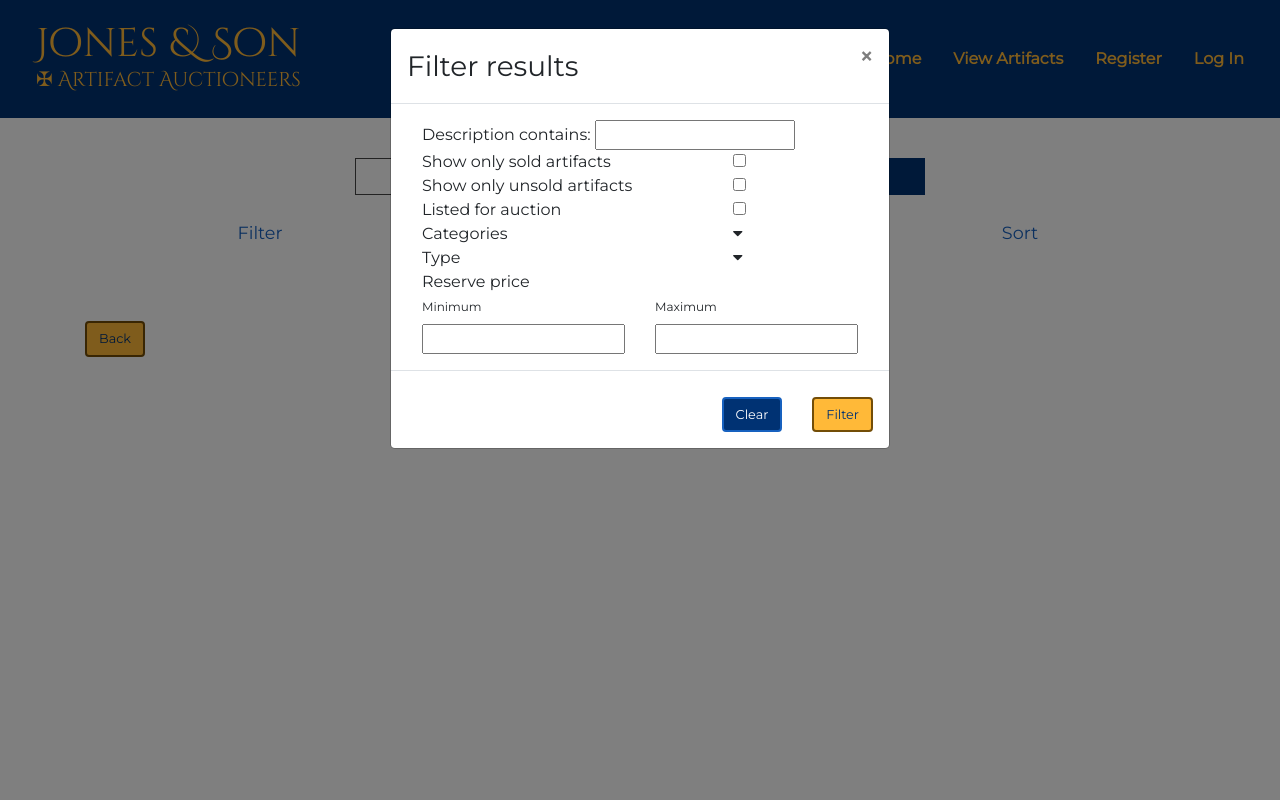
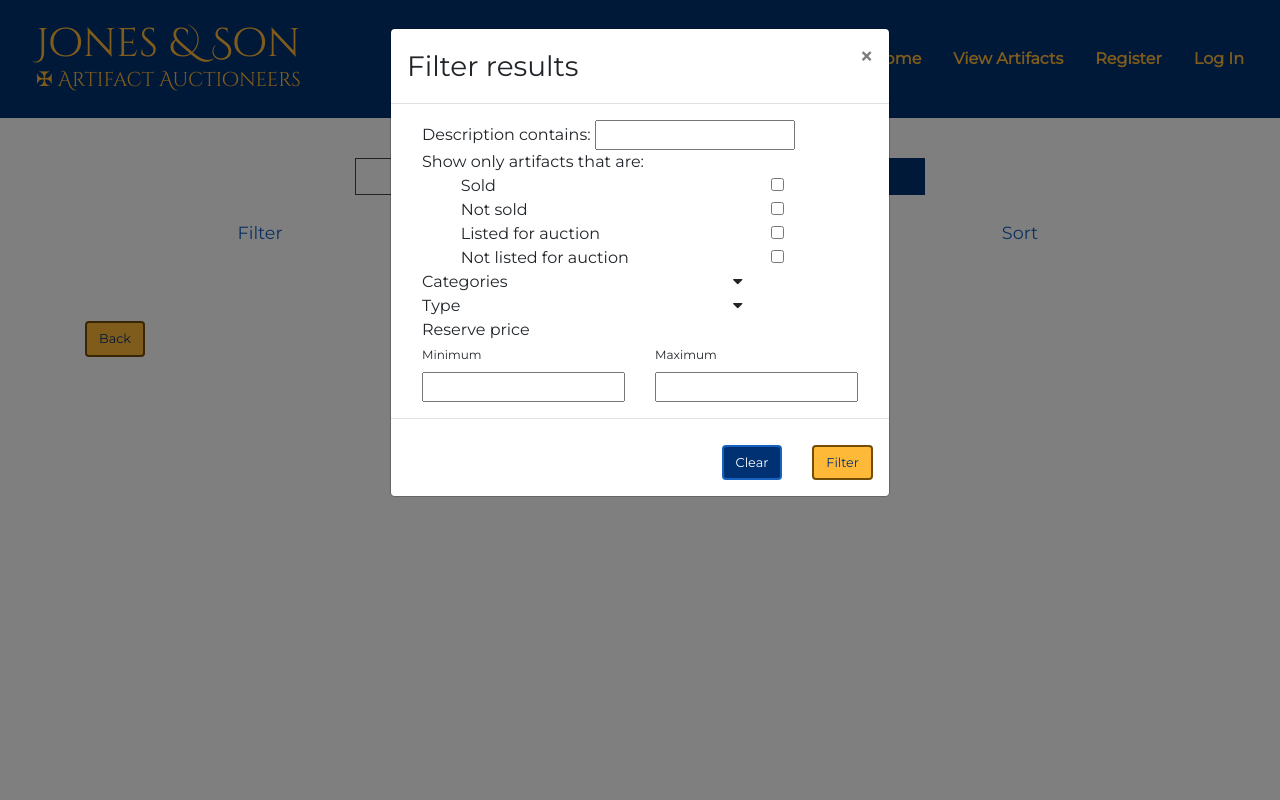
Before and after one commit to Shilldon/artifact-auction, a Django app: page /artifacts/list/1 in a window 1280 px wide, after a click on "Filter". Run offline with Django 3.2, Linux system fonts and the light colour scheme; data that the repository does not hold is empty; some libraries are stand-ins or nearby versions.

Commit message:
changed search functionality re: sold/not sold, in auction/not in auction, imprpoved form and efficiency of jquery

```diff
--- a/artifacts/templates/artifacts.html
+++ b/artifacts/templates/artifacts.html
@@ -160,7 +160,7 @@
 <!-- filter search Modal -->
 <div class="modal fade" id="filterModal" tabindex="-1" role="dialog">
     <div class="modal-dialog modal-dialog-scrollable" role="document">
-                <form method="POST">
+        <form method="POST">
         <div class="modal-content">
             <div class="modal-header">
                 <h5 class="modal-title">Filter results</h5>
@@ -172,7 +172,7 @@
                 {% csrf_token %}
                 {{ search_form.name.as_hidden }}
                 {{ search_form.sort_by.as_hidden }}
-                <div class="container">
+                <div class="container filtermodal-visible">
                     <div class="row">
                         <div class="col-12">
                             <span>Description contains:</span>
@@ -180,27 +180,40 @@
                         </div>
                     </div>
                     <div class="row">
-                        <div class="col-8">
-                            <span>Show only sold artifacts</span>
-                        </div>
-                        <div class="col-2">
-                            {% render_field search_form.sold %}
+                        <div class="col-10">
+                            <span>Show only artifacts that are:</span>
                         </div>
                     </div>
                     <div class="row">
-                        <div class="col-8">
-                            <span>Show only unsold artifacts</span>
+                        <div class="col-8 offset-1">
+                            <span>Sold</span>
                         </div>
                         <div class="col-2">
-                            {% render_field search_form.unsold %}
+                            {% render_field search_form.sold class="opposite-switch" value="id_unsold"%}
                         </div>
                     </div>
                     <div class="row">
-                        <div class="col-8">
+                        <div class="col-8 offset-1">
+                            <span>Not sold</span>
+                        </div>
+                        <div class="col-2">
+                            {% render_field search_form.unsold class="opposite-switch" value="id_sold"%}
+                        </div>
+                    </div>
+                    <div class="row">
+                        <div class="col-8 offset-1">
                             <span>Listed for auction</span>
                         </div>
                         <div class="col-2">
-                            {% render_field search_form.in_auction %}
+                            {% render_field search_form.in_auction class="opposite-switch" value="id_not_in_auction" %}
+                        </div>
+                    </div>
+                    <div class="row">
+                        <div class="col-8 offset-1">
+                            <span>Not listed for auction</span>
+                        </div>
+                        <div class="col-2">
+                            {% render_field search_form.not_in_auction class="opposite-switch" value="id_in_auction" %}
                         </div>
                     </div>
                     <div class="row">
@@ -260,10 +273,8 @@
                         </div>
                     </div>
             </div>
-
-
         </div>
-                </form>
+        </form>
     </div>
 </div>
 
@@ -283,6 +294,7 @@
                     {{ search_form.name.as_hidden }}
                     {{ search_form.sold.as_hidden }}
                     {{ search_form.in_auction.as_hidden }}
+                    {{ search_form.not_in_auction.as_hidden }}
                     {{ search_form.category.as_hidden }}
                     {{ search_form.type.as_hidden }}
                     {{ search_form.min_buy_now_price.as_hidden }}
--- a/search/forms.py
+++ b/search/forms.py
@@ -39,8 +39,9 @@ class SearchArtifactsForm(forms.Form):
     sold = forms.BooleanField(initial=False, required=False)
     unsold = forms.BooleanField(initial=False, required=False)
     in_auction = forms.BooleanField(label="Listed for auction", initial=False, required=False)
-    category = forms.MultipleChoiceField(choices=CATEGORY_CHOICES, widget=forms.CheckboxSelectMultiple, required=False, initial=default_category_choices)
-    type = forms.MultipleChoiceField(choices=TYPE_CHOICES, widget=forms.CheckboxSelectMultiple, required=False, initial=default_type_choices)
+    not_in_auction = forms.BooleanField(label="Not listed for auction", initial=False, required=False)
+    category = forms.MultipleChoiceField(choices=CATEGORY_CHOICES, widget=forms.CheckboxSelectMultiple, required=True, initial=default_category_choices)
+    type = forms.MultipleChoiceField(choices=TYPE_CHOICES, widget=forms.CheckboxSelectMultiple, required=True, initial=default_type_choices)
     min_buy_now_price=forms.DecimalField(decimal_places=2, required=False)
     max_buy_now_price=forms.DecimalField(decimal_places=2, required=False)
 
--- a/static/js/buttons.js
+++ b/static/js/buttons.js
@@ -15,7 +15,6 @@ $(".collapse-button").click(function() {
 })
 
 $("#resetSearch").click(function() {
-    console.log("blob8")
     $('#filterModal input[name="category"]').each(function() {
         $(this).attr("checked",true);
     });
@@ -24,19 +23,14 @@ $("#resetSearch").click(function() {
     });
 })
 
-$('#filterModal input[id="id_sold"]').change(function() {
-    if($(this).prop("checked") == true) {
-        $('#filterModal input[id="id_unsold"]').prop("checked",false);
+$('.opposite-switch').change(function() {
+    var checked = $(this).prop("checked");
+    var thisId = $(this).attr("id")
+    var oppositeButton=$("input[value="+thisId+"]");
+    if(checked==true && oppositeButton.prop("checked")==true) {
+        oppositeButton.prop("checked",false);
     }
 })
-
-
-$('#filterModal input[id="id_unsold"]').change(function() {
-    if($(this).prop("checked") == true) {
-        $('#filterModal input[id="id_sold"]').prop("checked",false);
-    }
-})
-
 
 $(function () {
   $('[data-toggle="tooltip"]').tooltip()
```
Also changed, not shown: search/views.py (+35 -10 lines).
